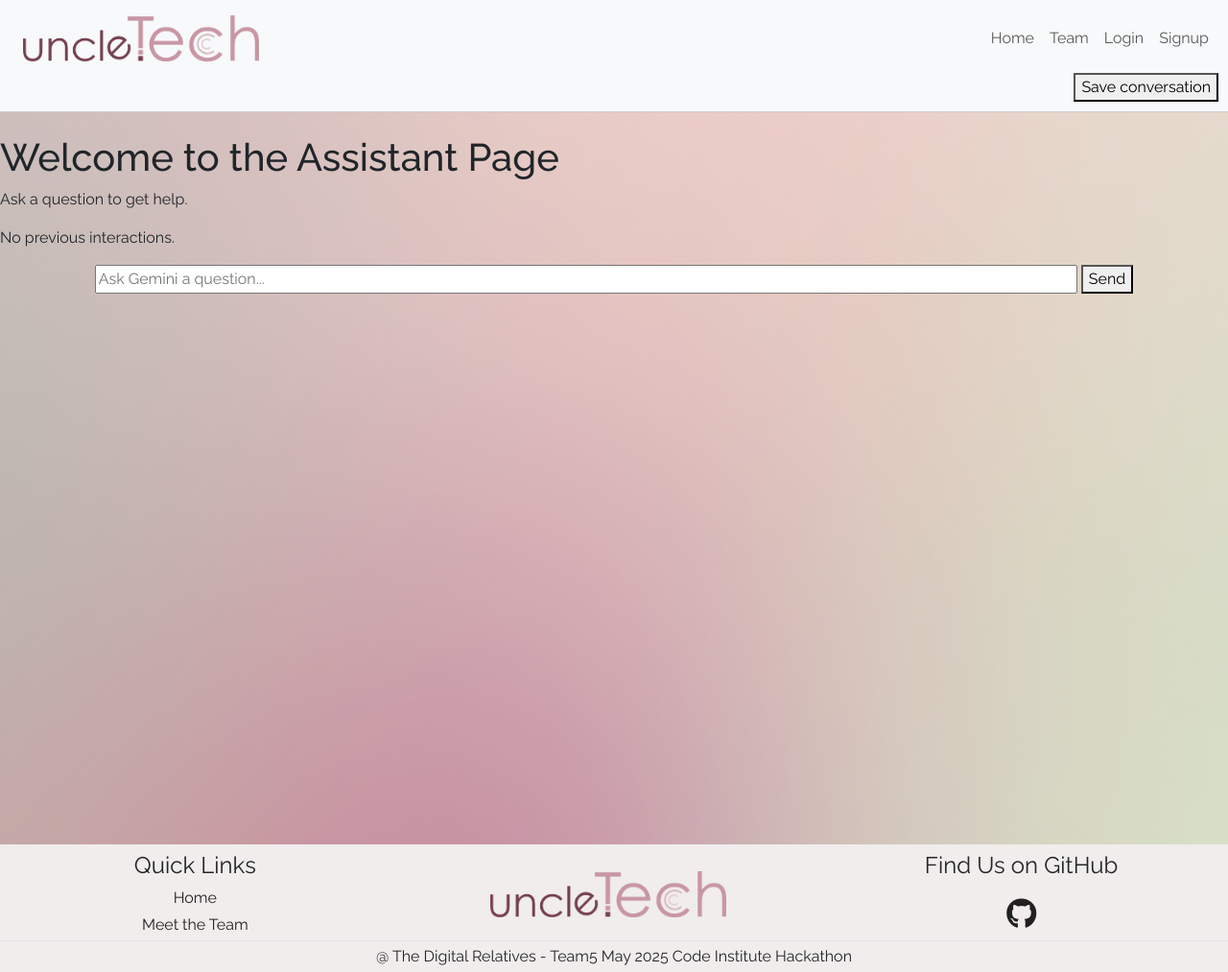
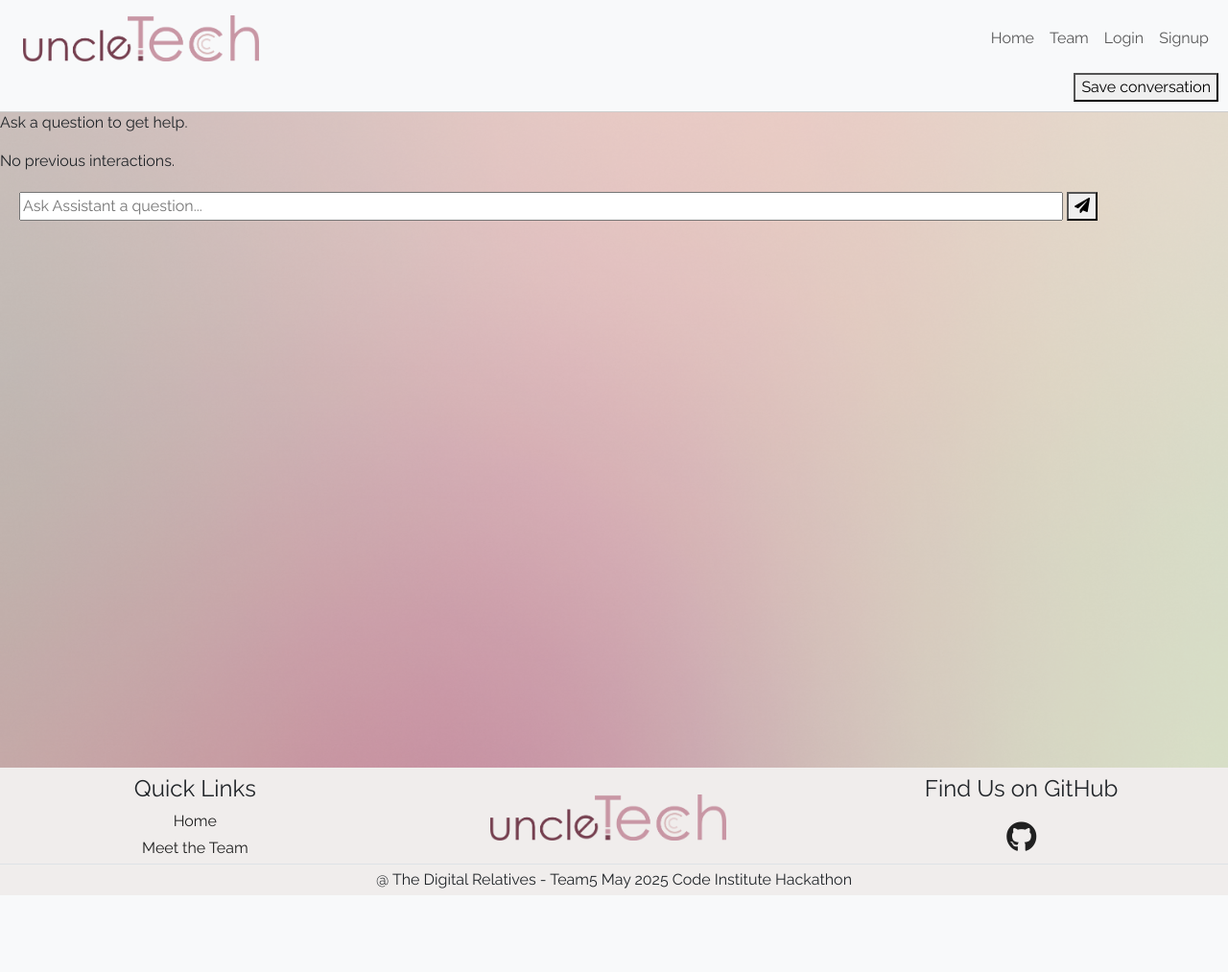
Before and after one commit to Swewi/Hackteam5_may25, a Django app: template assistant/templates/assistant/assistant.html in a window 1280 px wide. Shown: the whole page at 96% size. After the commit the page ends 933 px from the top, so only its background shows below. Run offline with Django 5.2, Linux system fonts and the light colour scheme; the template is opened without the code that fills it, so the values that code supplies are empty.

Commit message:
Add send icon in assistant.html

```diff
--- a/assistant/templates/assistant/assistant.html
+++ b/assistant/templates/assistant/assistant.html
@@ -81,6 +81,15 @@
         color: #11441d;
         margin-left: 10px;
     }
+
+    #user-prompt {
+        width: 100%;
+        margin-top: 20px;
+        margin-bottom: 20px;
+        margin-left: 20px;
+        margin-right: 5px;
+        cursor: pointer;
+    }
 </style>
 <div
     style="position: fixed; top: 66px; left: 0; width: 100%; background-color: #f8f9fa; padding: 10px; border-bottom: 1px solid #ccc; z-index: 1000;">
@@ -100,9 +109,9 @@
 <p>No previous interactions.</p>
 {% endfor %}
 <!-- <div id="gemini_response"></div> -->
-<div id="user-prompt" style="text-align: center;">
-    <input type="text" id="user_input" placeholder="Ask Gemini a question..." style="width: 80%;">
-    <button id="send_button">Send</button>
+<div id="user-prompt">
+    <input type="text" id="user_input" placeholder="Ask Assistant a question..." style="min-width: 85%;">
+    <button id="send_button"><i class="fa fa-paper-plane"></i></button>
 </div>
 
 <div id="saveModal" class="modal"
--- a/templates/base.html
+++ b/templates/base.html
@@ -38,8 +38,7 @@
 </head>
 
 <body>
-
-    <nav class="navbar navbar-expand-lg navbar-light bg-light">
+    <nav class="navbar navbar-expand-lg navbar-light bg-light" style="position: fixed; top: 0; width: 100%; z-index: 1000;">
         <div class="container-fluid">
             <a class="navbar-brand ms-2 ps-1 py-2" id="logo" href="/"><img src="{% static 'images/logo.png' %}"
                     alt="uncleTech logo" /></a>
```
